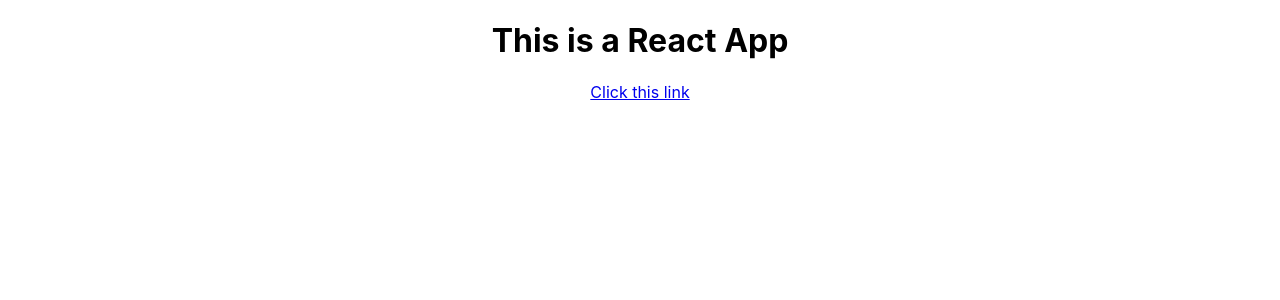
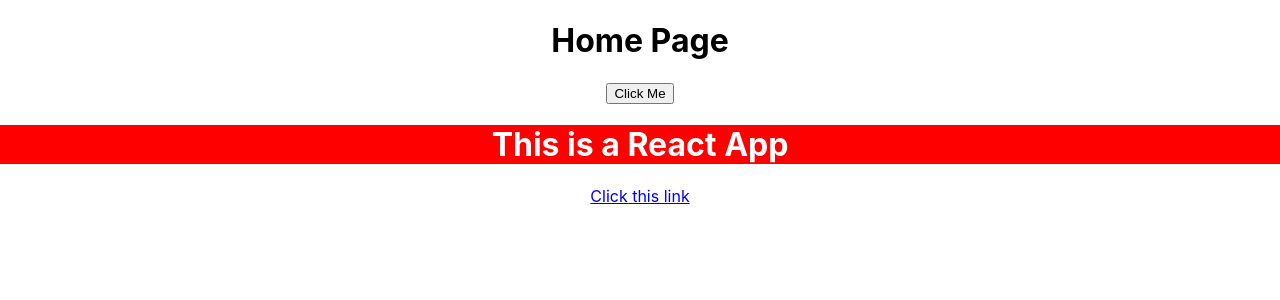
Before and after one commit to KhurramMunir95/React-App, a React (Create React App) app: page / in a window 1280 px wide. Shown: the top 300 px of the page. Built offline with nearby package versions, Linux system fonts and the light colour scheme.

Commit message:
home.js file updated

```diff
--- a/src/App.js
+++ b/src/App.js
@@ -1,11 +1,13 @@
 import './App.css';
+import Home from './Home';
 
 function App() {
   const app = 'This is a React App';
   const url = 'https://www.google.com/';
   return (
     <div className="App">
-      <h1>{app}</h1>
+    <Home />
+      <h1 style={{color: 'white', background: 'red' }}>{app}</h1>
       <a href={url}>Click this link</a>
     </div>
   );
--- /dev/null
+++ b/src/Home.js
@@ -0,0 +1,15 @@
+const Home = () => {
+
+    const handleClick = (name, event) =>{
+        console.log('My name is ',name, event.target.innerHTML);
+    }
+
+    return (
+        <div>
+            <h1>Home Page</h1>
+            <button onClick={(e) => handleClick('Ali', e)}>Click Me</button>
+        </div>
+     );
+}
+
+export default Home;
```
